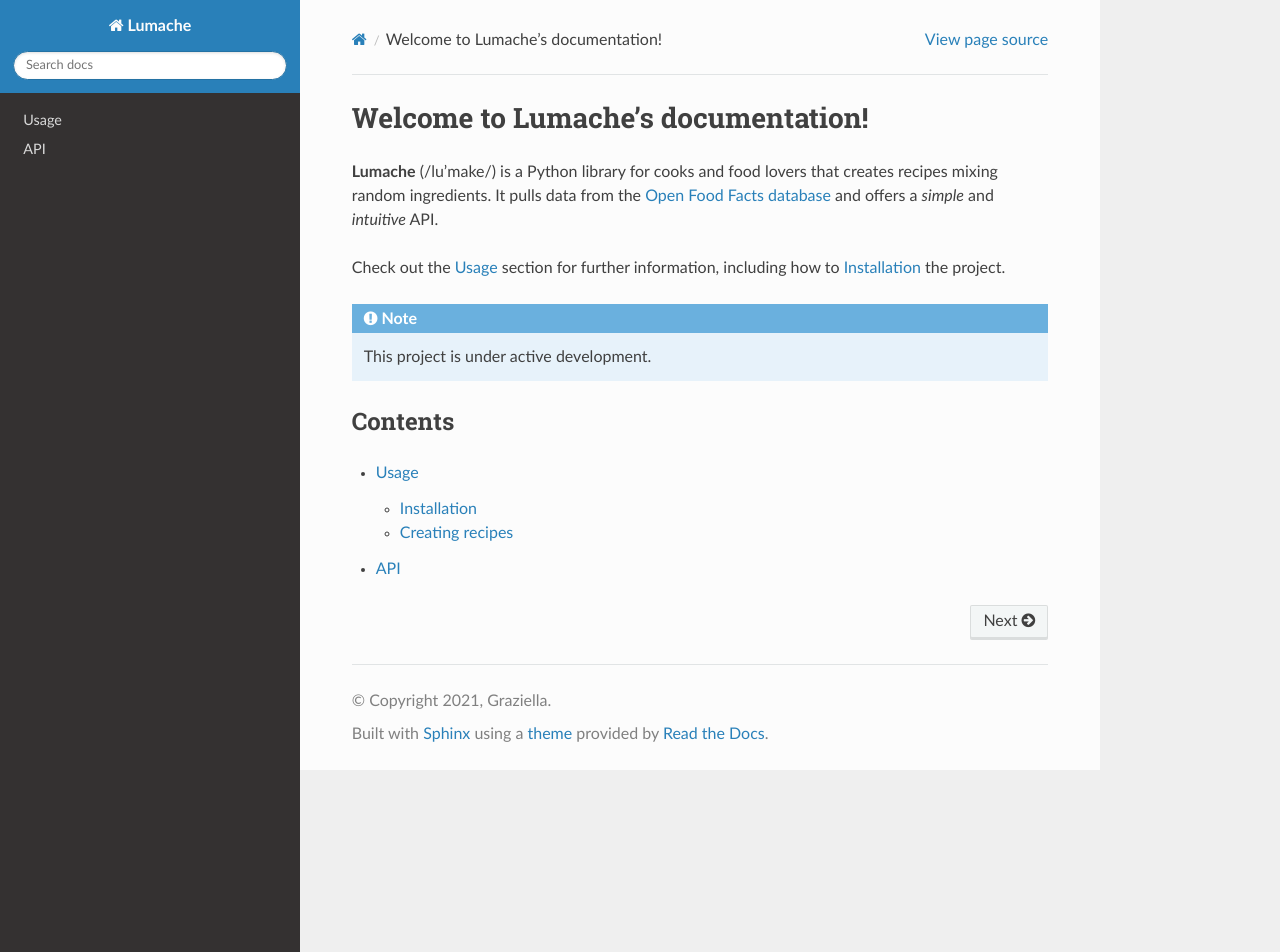
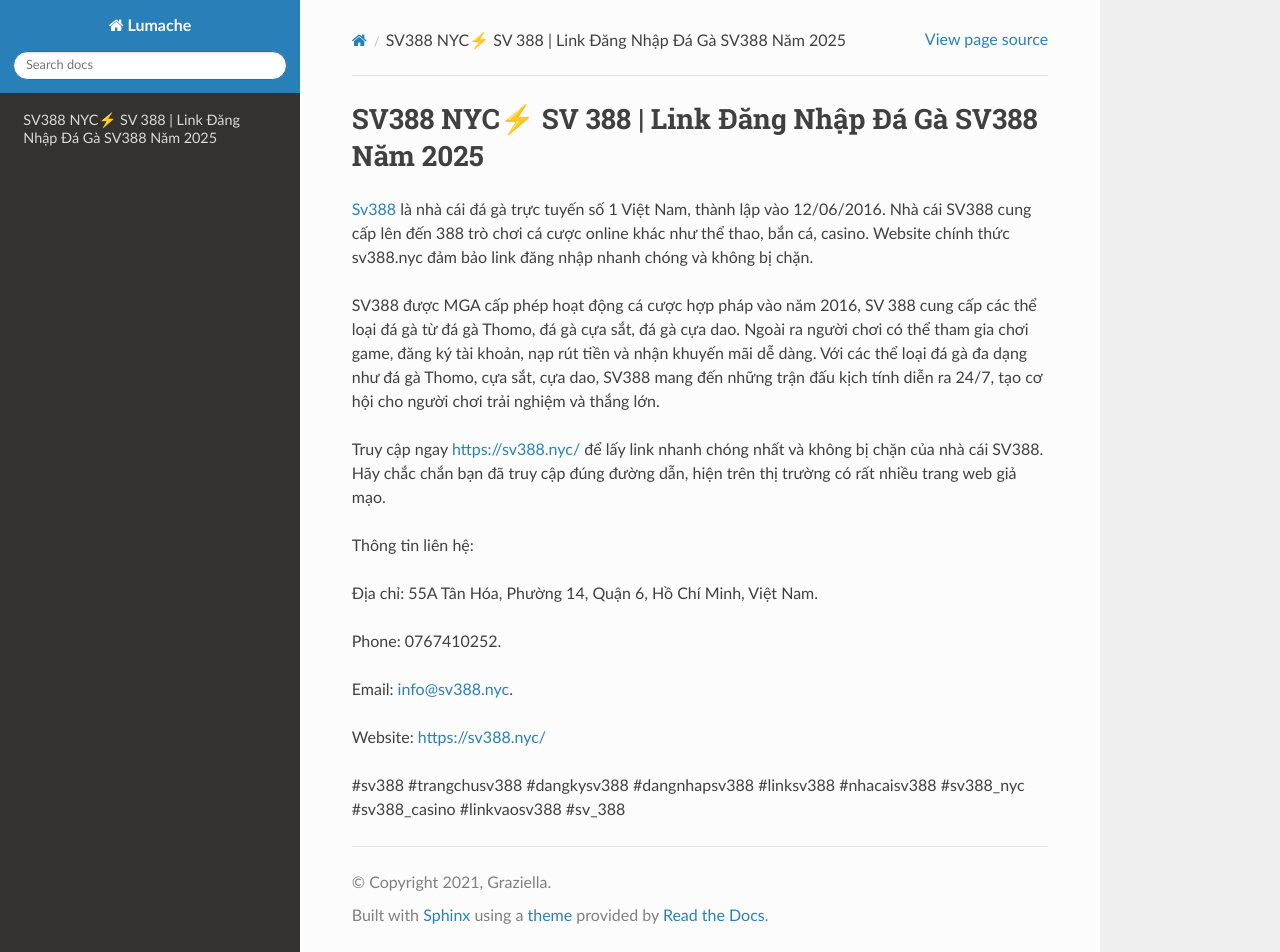
Before and after one commit to amaradasgupta3/sv388nyc, a Sphinx documentation site: the page built from docs/source/index.rst, in a window 1280 px wide and 952 px high. Built offline with Sphinx 7.4.7 and the Read the Docs theme 3.1.0, drawn with Linux system fonts in a browser that asks for light colours.

Commit message:
Update index.rst

```diff
--- a/docs/source/index.rst
+++ b/docs/source/index.rst
@@ -1,22 +1,20 @@
-Welcome to Lumache's documentation!
+SV388 NYC⚡️ SV 388 | Link Đăng Nhập Đá Gà SV388 Năm 2025
 ===================================
 
-**Lumache** (/lu'make/) is a Python library for cooks and food lovers
-that creates recipes mixing random ingredients.
-It pulls data from the `Open Food Facts database <https://world.openfoodfacts.org/>`_
-and offers a *simple* and *intuitive* API.
+`Sv388 <https://sv388.nyc/>`_ là nhà cái đá gà trực tuyến số 1 Việt Nam, thành lập vào 12/06/2016. Nhà cái SV388 cung cấp lên đến 388 trò chơi cá cược online khác như thể thao, bắn cá, casino. Website chính thức sv388.nyc đảm bảo link đăng nhập nhanh chóng và không bị chặn.
 
-Check out the :doc:`usage` section for further information, including
-how to :ref:`installation` the project.
+SV388 được MGA cấp phép hoạt động cá cược hợp pháp vào năm 2016, SV 388 cung cấp các thể loại đá gà từ đá gà Thomo, đá gà cựa sắt, đá gà cựa dao. Ngoài ra người chơi có thể tham gia chơi game, đăng ký tài khoản, nạp rút tiền và nhận khuyến mãi dễ dàng. Với các thể loại đá gà đa dạng như đá gà Thomo, cựa sắt, cựa dao, SV388 mang đến những trận đấu kịch tính diễn ra 24/7, tạo cơ hội cho người chơi trải nghiệm và thắng lớn.
 
-.. note::
+Truy cập ngay https://sv388.nyc/ để lấy link nhanh chóng nhất và không bị chặn của nhà cái SV388. Hãy chắc chắn bạn đã truy cập đúng đường dẫn, hiện trên thị trường có rất nhiều trang web giả mạo.
 
-   This project is under active development.
+Thông tin liên hệ:
 
-Contents
---------
+Địa chỉ: 55A Tân Hóa, Phường 14, Quận 6, Hồ Chí Minh, Việt Nam.
 
-.. toctree::
+Phone: 0767410252.
 
-   usage
-   api
+Email: info@sv388.nyc.
+
+Website: https://sv388.nyc/
+
+#sv388 #trangchusv388 #dangkysv388 #dangnhapsv388 #linksv388 #nhacaisv388 #sv388_nyc #sv388_casino #linkvaosv388 #sv_388
```
